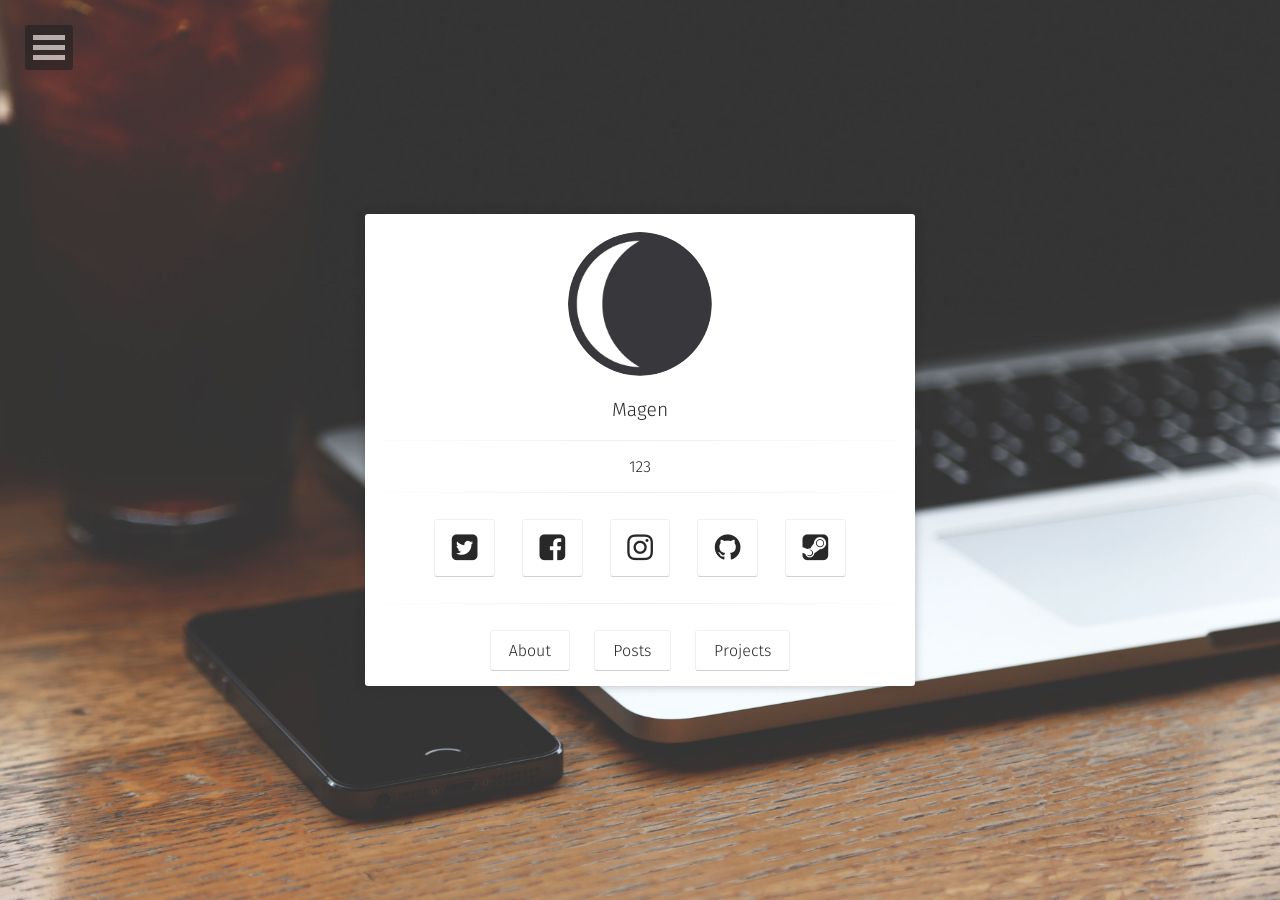
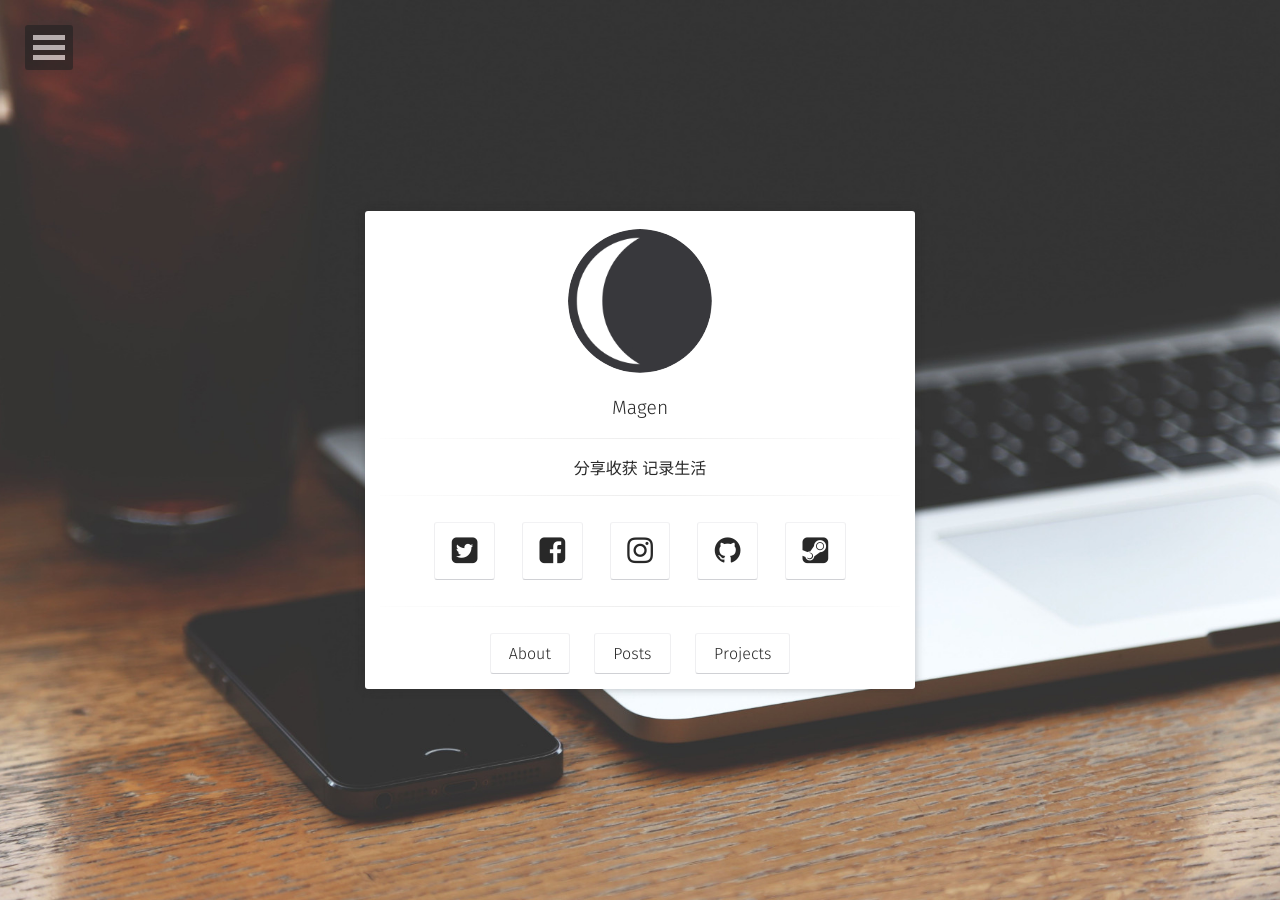
Before and after one commit to Magen2018/Magen2018.github.io, a Jekyll site: the page built from index.html, in a window 1280 px wide. Built offline with Jekyll 4.4.1, drawn with Linux system fonts in a browser that asks for light colours; some web fonts are replaced.

Commit message:
Update _config.yml

```diff
--- a/_config.yml
+++ b/_config.yml
@@ -1,6 +1,6 @@
 # Site
 title:              Magen
-bio:                '123'
+bio:                '分享收获  记录生活'
 description:        "Moon is a minimal, one column jekyll theme for your blog."
 reading_time:       true
 words_per_minute:   200
@@ -8,7 +8,7 @@ logo:               'assets/img/logo.png'
 background:         'assets/img/placeholder-big.jpg'
 tiled_bg:           false   # Set this true if you want to tile your background image, otherwise it will be covered
 locale:             en_US
-url:                https://taylantatli.github.io/Moon
+url:                https://Magen2018.github.io
 
 # Jekyll
 permalink:          /:title/
```
